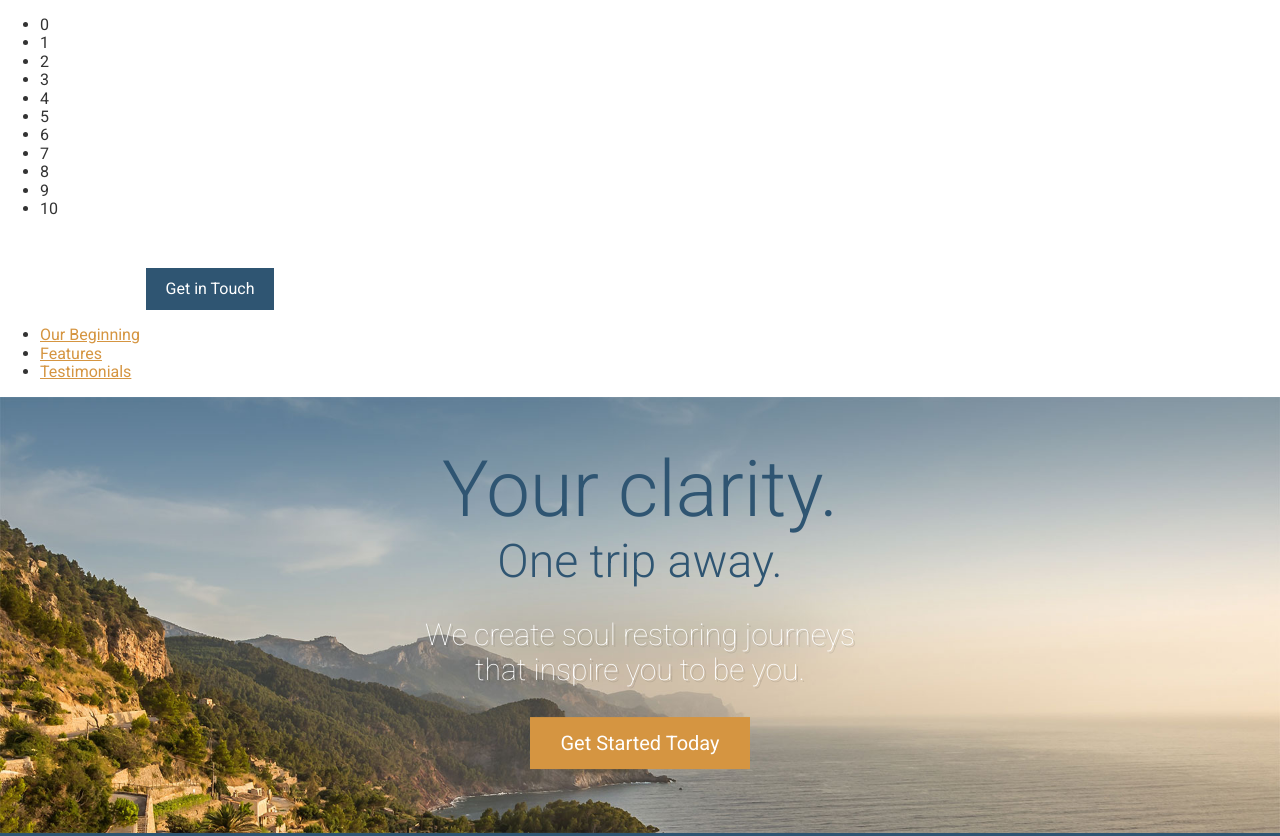
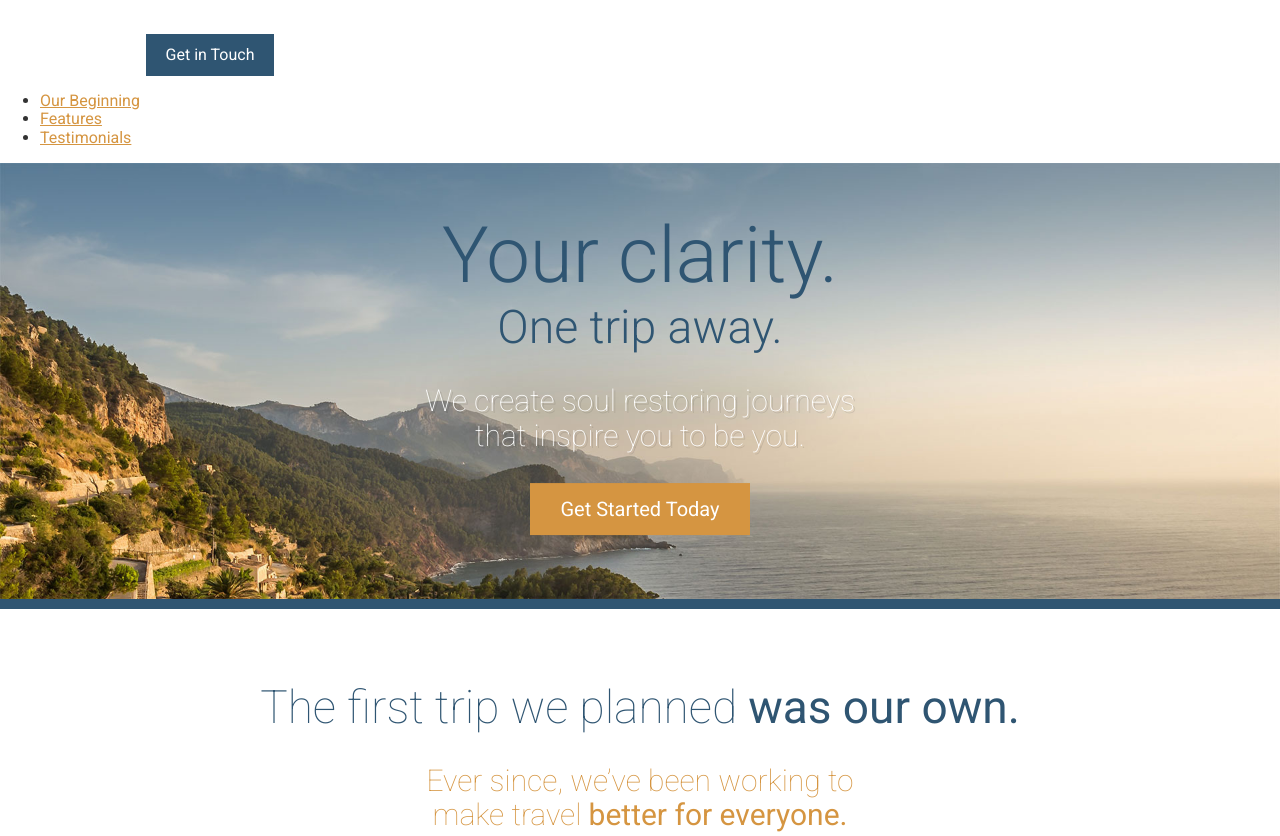
Before and after one commit to Ram-Poptani/phila-website, a website: page app/index.html in a window 1280 px wide. Shown: the top 836 px of the page. Drawn offline with Linux system fonts and the light colour scheme.

Commit message:
Back to normal

```diff
--- a/app/index.html
+++ b/app/index.html
@@ -10,19 +10,6 @@
   <link rel="stylesheet" href="css/style.css">
 </head>
 <body>
- <ul>
-     <li>0</li>
-     <li>1</li>
-     <li>2</li>
-     <li>3</li>
-     <li>4</li>
-     <li>5</li>
-     <li>6</li>
-     <li>7</li>
-     <li>8</li>
-     <li>9</li>
-     <li>10</li>
- </ul>
   <header>
     <img src="assets/images/icons/clear-view-escapes.svg">
     <a href="#" class="btn">Get in Touch</a>
```
